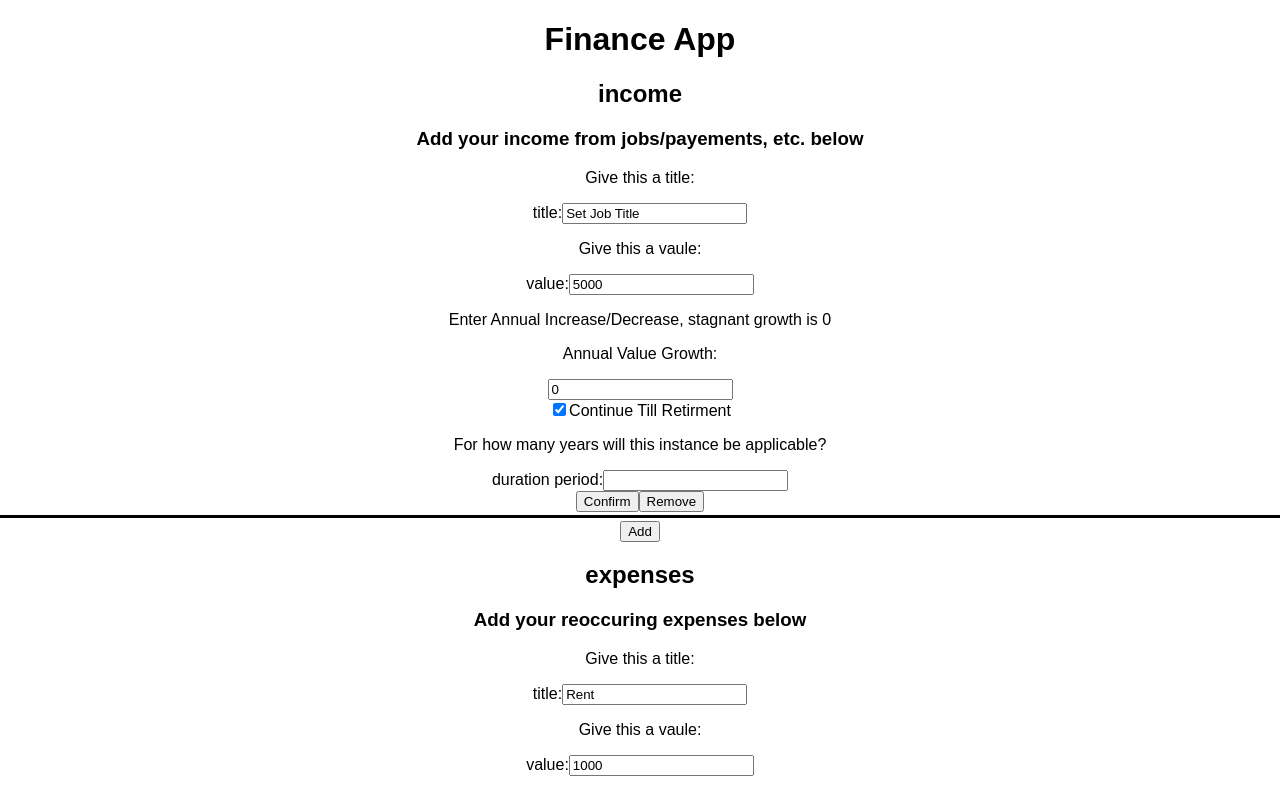
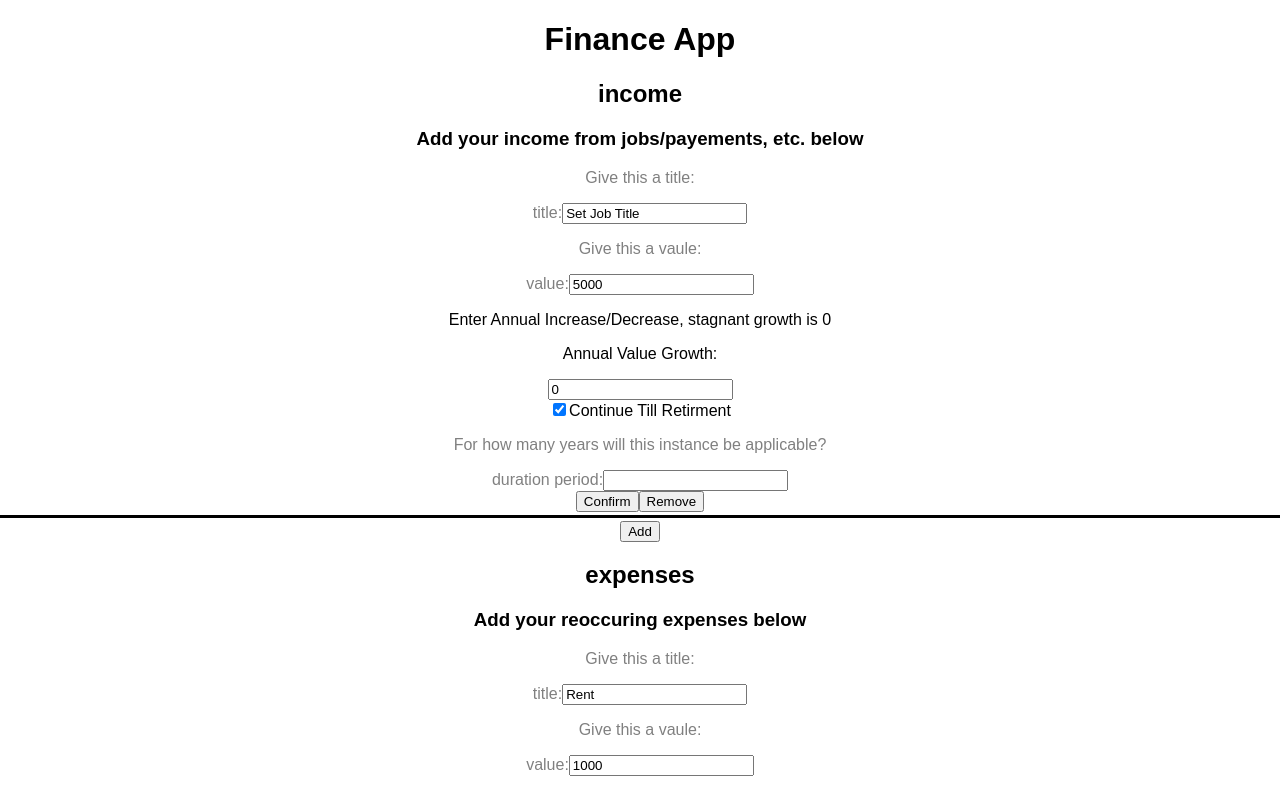
Before and after one commit to Cooper-Runstein/React-Personal-Finance-App, a React (Create React App) app: page / in a window 1280 px wide. Shown: the top 792 px of the page. Built offline with nearby package versions, Linux system fonts and the light colour scheme.

Commit message:
Css added to durational form

```diff
--- a/src/Components/Start_Components/InstanceComponents/StartInstanceForm.js
+++ b/src/Components/Start_Components/InstanceComponents/StartInstanceForm.js
@@ -57,6 +57,7 @@ const StartInstanceForm = (props)=> {
                 pendingCategory = {props.pendingLength}
                 onChange = {props.onChange}
                 id = {`duration-${props.type}-${props.instanceIndex}`}
+                active = { props.duration === 'retirement' ? false : true }
               />
             </div>
 
--- a/src/Components/Start_Components/InstanceComponents/StartStandardForm.js
+++ b/src/Components/Start_Components/InstanceComponents/StartStandardForm.js
@@ -2,8 +2,14 @@ import React from 'react';
 import PropTypes from 'prop-types';
 
 const StartStandardForm = (props)=>{
+  const greyedDiv = {
+    color: 'grey'
+  }
+  const fullDiv = {
+    color: 'inherit'
+  }
   return (
-      <div className={`start-${props.name}-container`}>
+      <div className={`start-${props.name}-container`} style={props.active ? fullDiv : greyedDiv }>
         <p>{props.description}</p>
         {props.name}:<input
               placeholder = {props.category}
```
